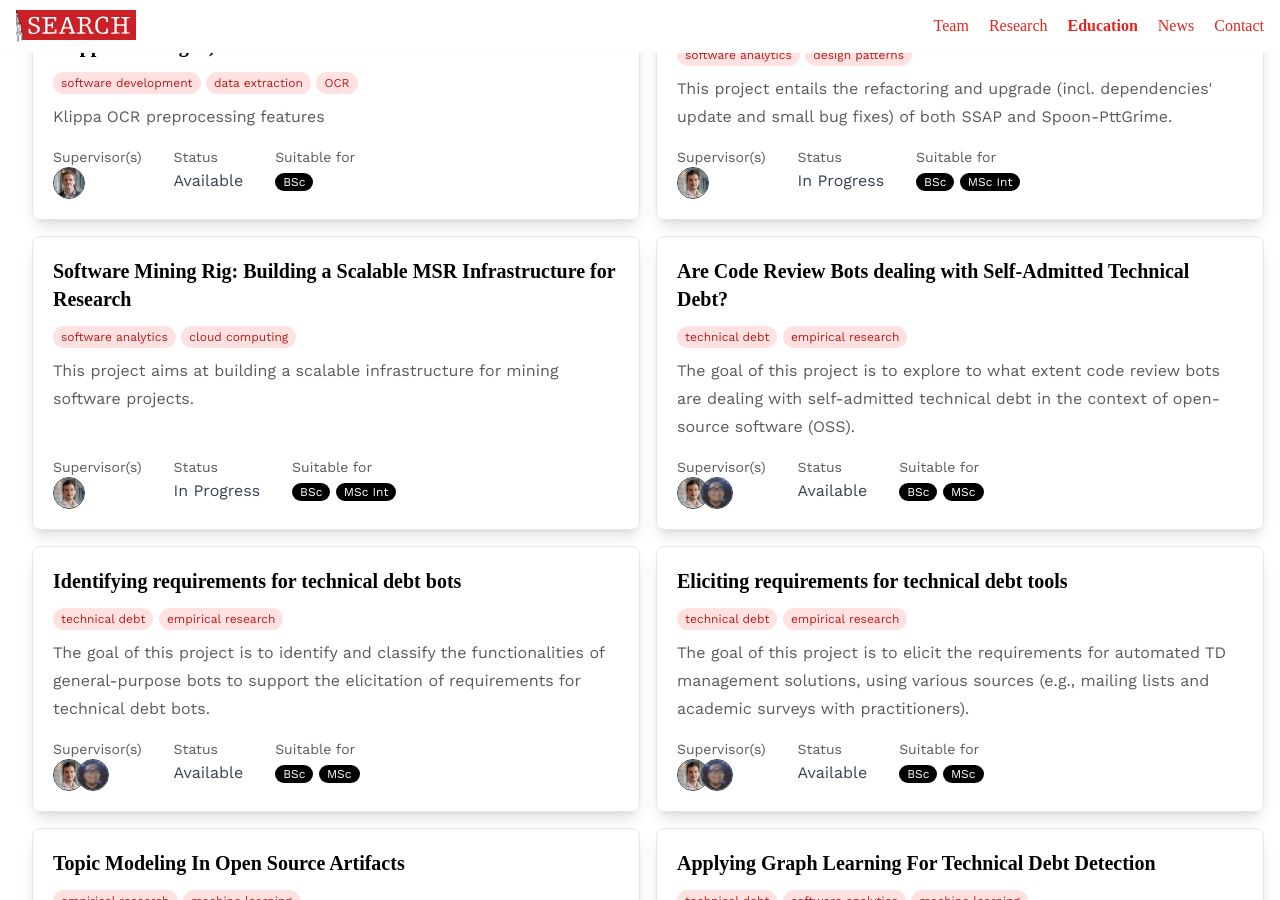
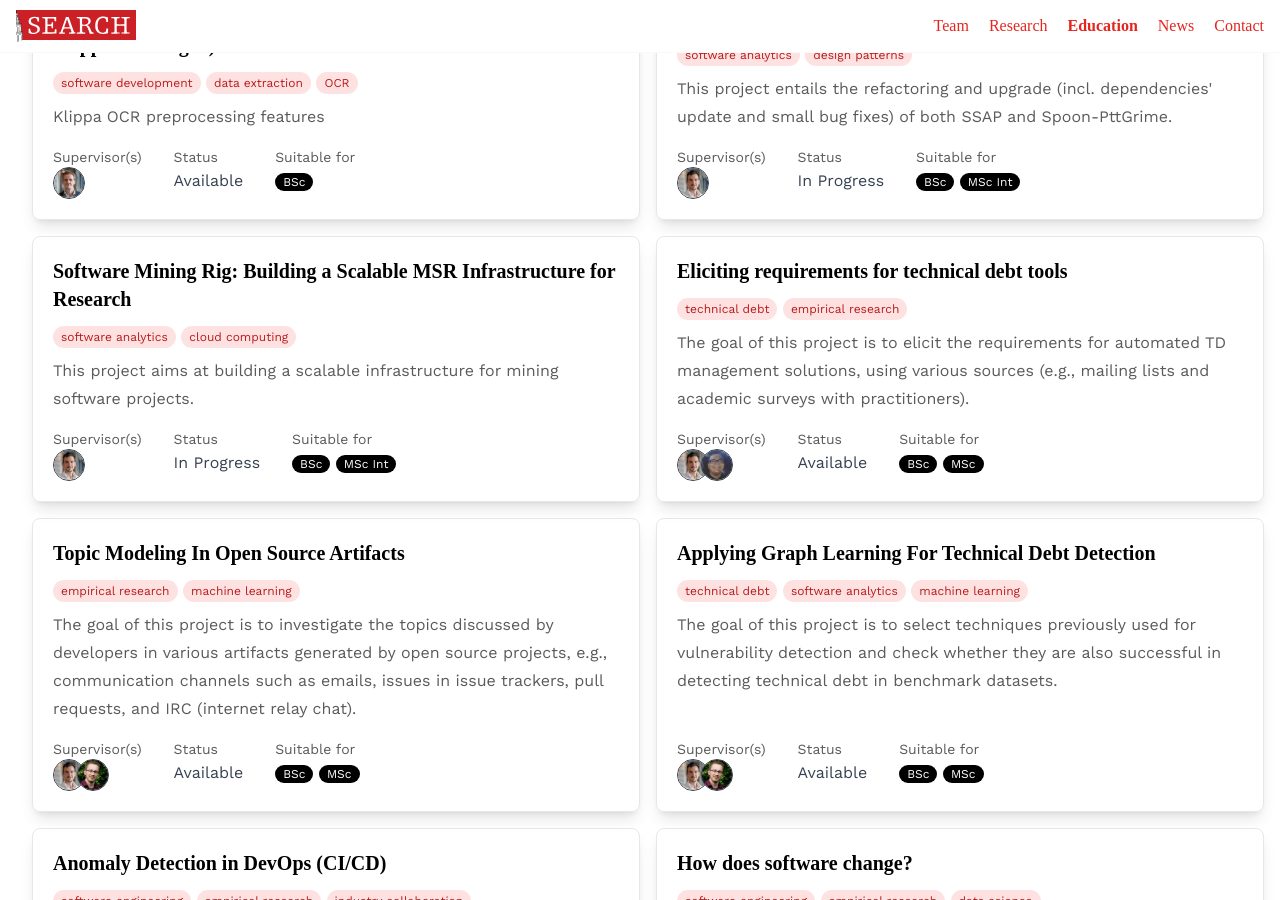
Before and after one commit to search-rug/search-rug.github.io, a Jekyll site: the page built from _pages/education.html, in a window 1280 px wide and 900 px high, scrolled down 1216 px. Built offline with Jekyll 4.4.1, drawn with Linux system fonts in a browser that asks for light colours; some web fonts are replaced; some of the changed text lies outside the part shown.

Commit message:
update student projects

```diff
--- a/_sprojects/feitosa-4.md
+++ b/_sprojects/feitosa-4.md
@@ -1,6 +1,6 @@
 ---
-archived: false
-status: "Available"
+archived: true
+status: "Finished"
 category: Software & Architecture Analytics Projects 2022-23
 is_group: false
 keywords:
--- a/_sprojects/feitosa-5.md
+++ b/_sprojects/feitosa-5.md
@@ -1,6 +1,6 @@
 ---
-archived: false
-status: "Available"
+archived: true
+status: "Finished"
 category: Software & Architecture Analytics Projects 2023-24
 is_group: false
 keywords:
--- a/_sprojects/feitosa-6.md
+++ b/_sprojects/feitosa-6.md
@@ -21,7 +21,7 @@ types:
 
 Technical debt (TD) refers to non-optimal decisions that are made during software development (e.g., create a workaround for a problem) [1]. While managing existing TD is paramount to mitigate the effects of TD accumulation, performing TD activities can be time-consuming and demands for better tool support [2]. To provide better solutions on TD management automation, it is paramount to understand what are the requirements posed by practitioners when it comes to the usage of automation tools. For instance, it is still necessary to better understand what information should be provided and which channels should be used [3].
 
-The goal of this project is to elicit the requirements for automated TD management solutions. Specifically, such requirements will be collected from different sources that may contain discussions about TD management, such as mailing lists, academic surveys with practitioners, stack exchange platforms, among others. The student can expect to work with grounded theory [4] and inferential statistics (e.g., ANOVA). Thus, this project involves collecting and analyzing data using different tools and frameworks (e.g., Jupyter Notebooks, R Studio, and others), as well as qualitative analysis (e.g., coding).
+We aim at eliciting the requirements for automated TD management solutions. This topic is available for **multiple projects**, each focussing on a source that may contain discussions about TD management, such as mailing lists, academic surveys with practitioners, stack exchange platforms, among others. The student can expect to work with grounded theory [4] and inferential statistics (e.g., ANOVA). Thus, this project involves collecting and analyzing data using different tools and frameworks (e.g., Jupyter Notebooks, R Studio, and others), as well as qualitative analysis (e.g., coding).
 
 ### References
 
```
Also changed, not shown: other parts of _sprojects/feitosa-6.md (+1 -1 lines).
